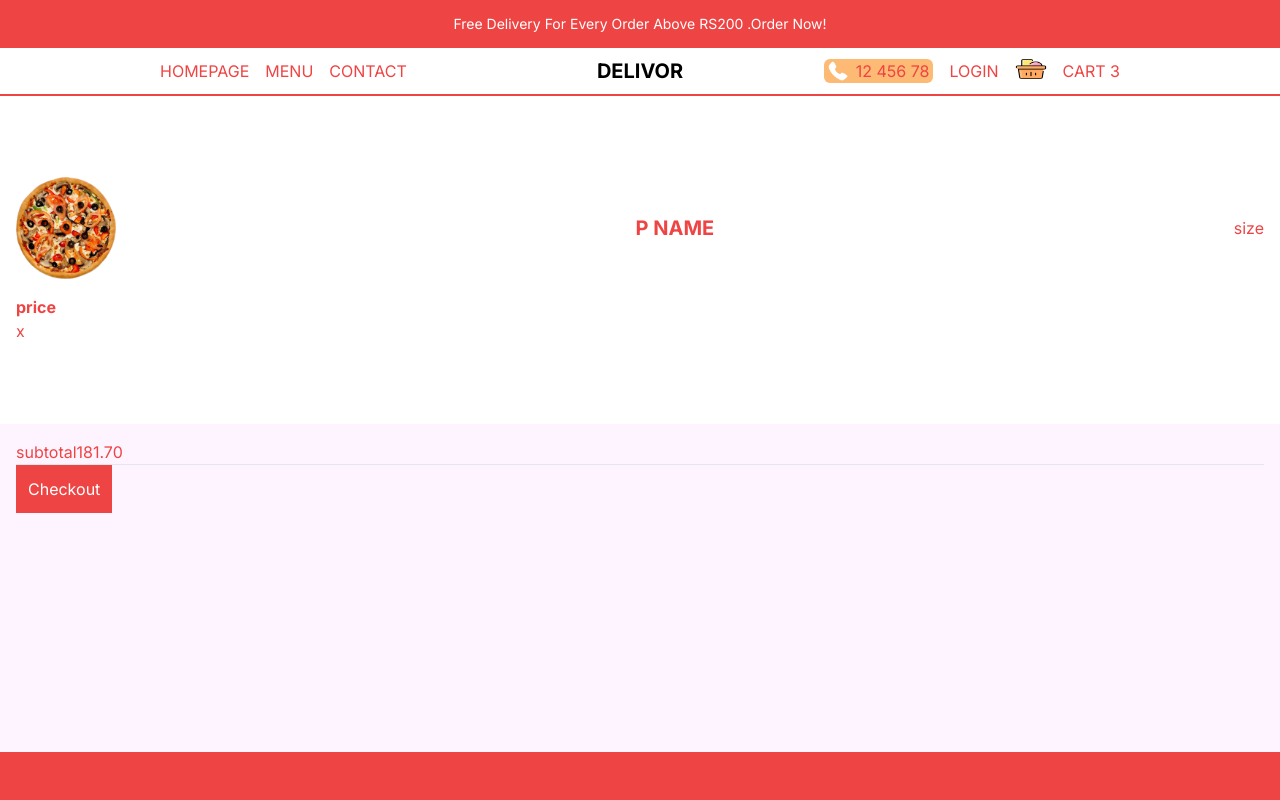
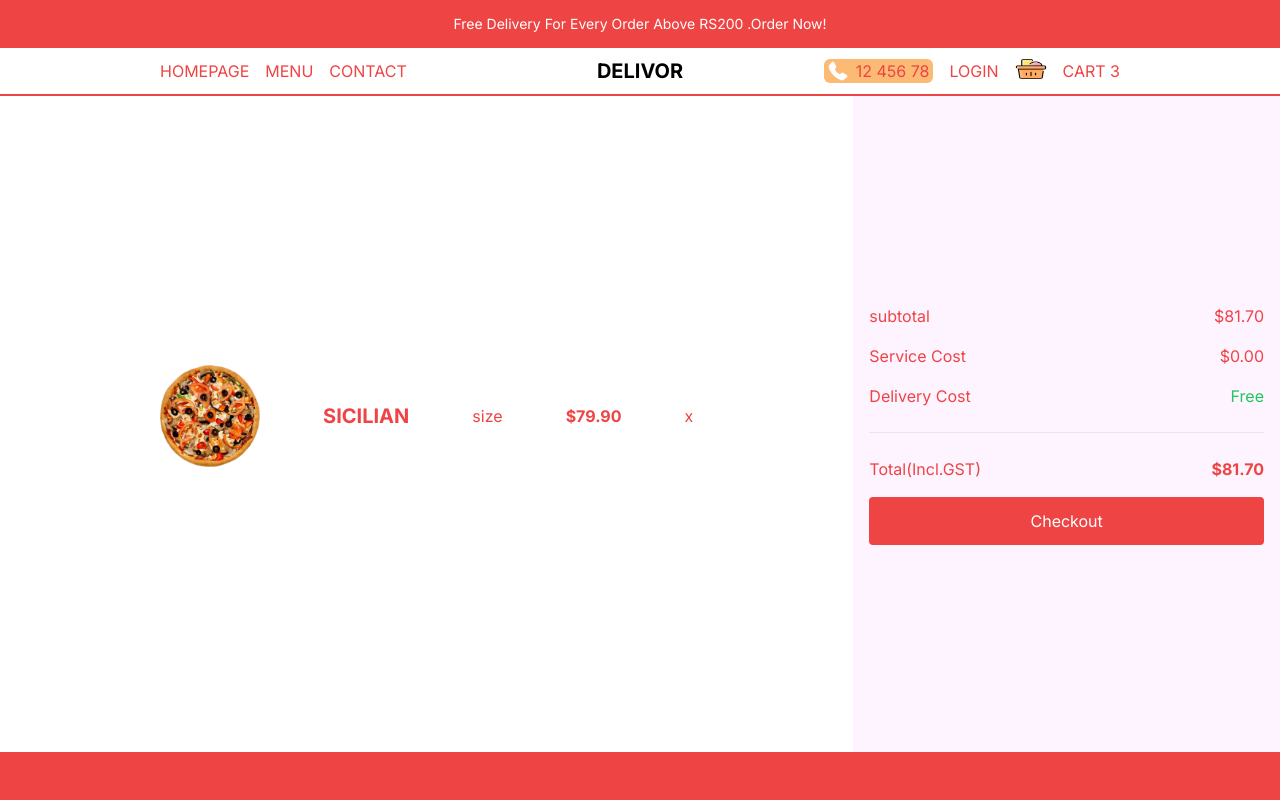
Before and after one commit to Ajay-v44/Delivor, a Next.js app: page /cart in a window 1280 px wide. Shown: the top 800 px of the page. Built offline with nearby package versions, Linux system fonts and the light colour scheme.

Commit message:
cart page completed

```diff
--- a/app/cart/page.tsx
+++ b/app/cart/page.tsx
@@ -3,31 +3,49 @@
 
 const CartPage = () => {
   return (
-    <div className='h-[calc(100vh-6rem)] md:h-[calc(100vh-9rem)] flex flex-col text-red-500 overflow-scroll'>
+    <div className='h-[calc(100vh-6rem)] md:h-[calc(100vh-9rem)] flex flex-col text-red-500 lg:flex-row'>
       {/* product container */}
-      <div className='h-1/2 p-4 flex flex-col justify-center'>
+      <div className='h-1/2 p-4 flex flex-col justify-center overflow-scroll lg:h-full lg:w-2/3 2xl:w-1/2 lg:px-20 xl:px-40 2xl:text-xl 2xl:gap-6'>
         {/* single item container */}
         <div className='flex items-center justify-between mb-4 overflow-scroll'>
-          <Image src="/temporary/p1.png" alt="" width={100} height={100}/>
-          <h1 className='uppercase text-xl font-bold'>p name</h1>
+          <Image src="/temporary/p1.png" alt="" width={100} height={100} />
+          <h1 className='uppercase text-xl font-bold'>Sicilian</h1>
           <span>size</span>
+          <h2 className='font-bold'>$79.90</h2>
+          <span className='cursor-pointer'>x</span>
+
+        </div>
+
+
+      </div>
+      {/* payment container */}
+      <div className='h-1/2 p-4 bg-fuchsia-50 flex flex-col gap-4 justify-center lg:h-full lg:w-1/3'>
+        <div className='flex justify-between'>
+          <span className=''>subtotal</span>
+          <span className=''>$81.70</span>
 
 
         </div>
-        <h2 className='font-bold'>price</h2>
-        <span className='cursor-pointer'>x</span>
-
-      </div>
-      {/* payment container */}
-      <div className='h-1/2 p-4 bg-fuchsia-50 '>
-      <div className=''>
-        <span className=''>subtotal</span>
-        <span className=''>181.70</span>
+        <div className='flex justify-between'>
+          <span className=''>Service Cost</span>
+          <span className=''>$0.00</span>
 
 
-      </div>
-      <hr className=''/>
-      <button className='bg-red-500 text-white p-3 round w={100} height={100}'>Checkout</button>
+        </div>
+        <div className='flex justify-between'>
+          <span className=''>Delivery Cost</span>
+          <span className='text-green-500'>Free</span>
+
+
+        </div>
+        <hr className='my-2' />
+        <div className='flex justify-between'>
+          <span className=''>Total(Incl.GST)</span>
+          <span className='font-bold'>$81.70</span>
+
+
+        </div>
+        <button className='bg-red-500 text-white p-3 round w={100} height={100} rounded'>Checkout</button>
 
 
       </div>
```
